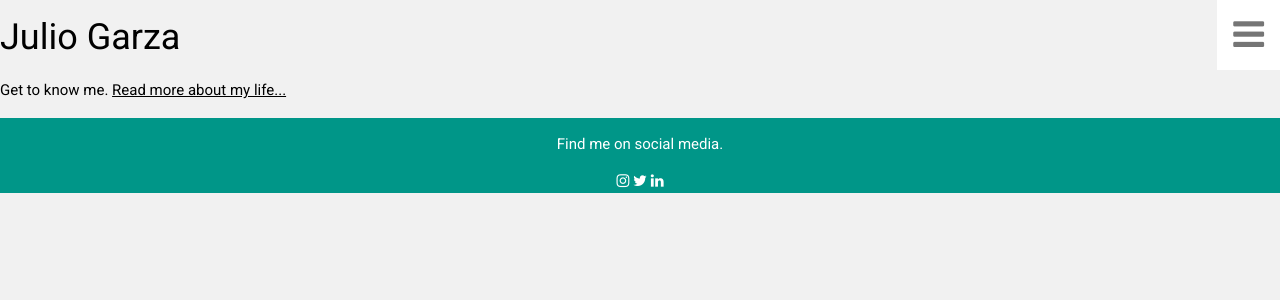
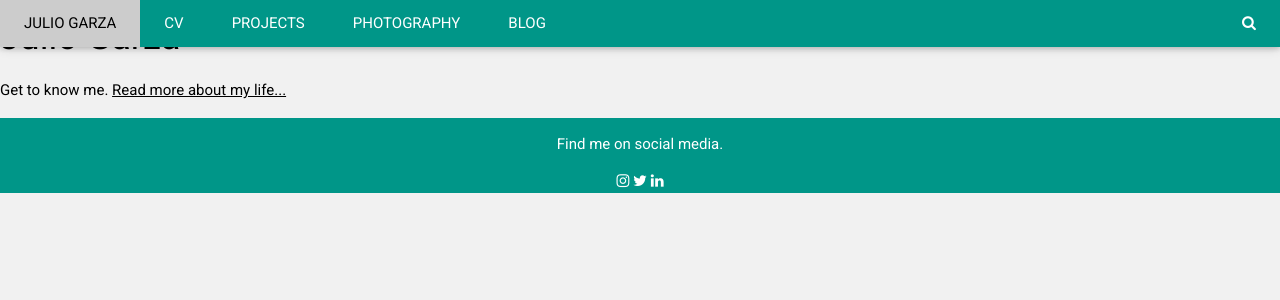
Before and after one commit to juliogarza/juliogarza.github.io, a Jekyll site: the page built from index.html, in a window 1280 px wide. Shown: the top 300 px of the page. Built offline with Jekyll 4.4.1, drawn with Linux system fonts in a browser that asks for light colours.

Commit message:
Update default.html

```diff
--- a/_layouts/default.html
+++ b/_layouts/default.html
@@ -14,29 +14,42 @@
 html,body,h1,h2,h3,h4,h5,h6 {font-family: "Roboto", sans-serif}
 </style>
 <body class="w3-light-grey">
-	<!-- Sidebar with image
-<nav class="w3-sidebar w3-hide-medium w3-hide-small" style="width:40%">
-</nav>   -->
 
-<!-- Hidden Sidebar (reveals when clicked on menu icon)-->
-<nav class="w3-sidebar w3-black w3-animate-right w3-xxlarge" style="display:none;padding-top:150px;right:0;z-index:2" id="mySidebar">
-  <a href="javascript:void(0)" onclick="closeNav()" class="w3-button w3-black w3-xxxlarge w3-display-topright" style="padding:0 12px;">
-    <i class="fa fa-remove"></i>
-  </a>
-  <div class="w3-bar-block w3-center">
-	  <a href="/" class="w3-bar-item w3-button w3-text-grey w3-hover-black" onclick="closeNav()">Home</a>
-	  <a href="/about" class="w3-bar-item w3-button w3-text-grey w3-hover-black" onclick="closeNav()">About</a>
-	  <a href="/CV" class="w3-bar-item w3-button w3-text-grey w3-hover-black" onclick="closeNav()">CV</a>
-	  <a href="/projects" class="w3-bar-item w3-button w3-text-grey w3-hover-black" onclick="closeNav()">Projects</a>
-	  <a href="/photography" class="w3-bar-item w3-button w3-text-grey w3-hover-black" onclick="closeNav()">Photography</a>
-	  <a href="/blog" class="w3-bar-item w3-button w3-text-grey w3-hover-black" onclick="closeNav()">Blog</a>
+<!-- Navbar -->
+<div class="w3-top">
+  <div class="w3-bar w3-teal w3-card">
+    <a class="w3-bar-item w3-button w3-padding-large w3-hide-medium w3-hide-large w3-right" href="javascript:void(0)" onclick="myFunction()" title="Toggle Navigation Menu"><i class="fa fa-bars"></i></a>
+    <a href="/" class="w3-bar-item w3-button w3-padding-large">JULIO GARZA</a>
+    <a href="/CV" class="w3-bar-item w3-button w3-padding-large w3-hide-small">CV</a>
+    <a href="/projects" class="w3-bar-item w3-button w3-padding-large w3-hide-small">PROJECTS</a>
+    <a href="/photography" class="w3-bar-item w3-button w3-padding-large w3-hide-small">PHOTOGRAPHY</a>
+    <a href="/blog" class="w3-bar-item w3-button w3-padding-large w3-hide-small">BLOG</a>
+	  <!-- Use to create a dropdown menu
+    <div class="w3-dropdown-hover w3-hide-small">
+      <button class="w3-padding-large w3-button" title="More">MORE <i class="fa fa-caret-down"></i></button>
+      <div class="w3-dropdown-content w3-bar-block w3-card-4">
+        <a href="#" class="w3-bar-item w3-button">Merchandise</a>
+        <a href="#" class="w3-bar-item w3-button">Extras</a>
+        <a href="#" class="w3-bar-item w3-button">Media</a>
+      </div>
+    </div>
+	-->
+    <a href="javascript:void(0)" class="w3-padding-large w3-hover-red w3-hide-small w3-right"><i class="fa fa-search"></i></a>
+  </div>
+</div>
 
-  </div>
-</nav>
+<!-- Navbar on small screens (remove the onclick attribute if you want the navbar to always show on top of the content when clicking on the links) -->
+<div id="navDemo" class="w3-bar-block w3-black w3-hide w3-hide-large w3-hide-medium w3-top" style="margin-top:46px">
+  <a href="/" class="w3-bar-item w3-button w3-padding-large" onclick="myFunction()">JULIO GARZA</a>
+  <a href="/CV" class="w3-bar-item w3-button w3-padding-large" onclick="myFunction()">CV</a>
+  <a href="/projects" class="w3-bar-item w3-button w3-padding-large" onclick="myFunction()">PROJECTS</a>
+  <a href="/photography" class="w3-bar-item w3-button w3-padding-large" onclick="myFunction()">PHOTOGRAPHY</a>
+  <a href="/blog" class="w3-bar-item w3-button w3-padding-large" onclick="myFunction()">BLOG</a>
+</div>
+
 		<div class="container">
 		<!-- Menu icon to open sidebar -->
- 		 <span class="w3-button w3-top w3-white w3-xxlarge w3-text-grey w3-hover-text-black" style="width:auto;right:0;" onclick="openNav()"><i class="fa fa-bars"></i></span>
-          {{ content }}
+ 		           {{ content }}
 		</div><!-- /.container -->
 
 <footer class="w3-container w3-teal w3-center w3-margin-top">
@@ -47,15 +60,16 @@ html,body,h1,h2,h3,h4,h5,h6 {font-family: "Roboto", sans-serif}
 </footer></a>
 
 <script>
-// Open and close sidebar
-function openNav() {
-  document.getElementById("mySidebar").style.width = "60%";
-  document.getElementById("mySidebar").style.display = "block";
+// Used to toggle the menu on small screens when clicking on the menu button
+function myFunction() {
+  var x = document.getElementById("navDemo");
+  if (x.className.indexOf("w3-show") == -1) {
+    x.className += " w3-show";
+  } else {
+    x.className = x.className.replace(" w3-show", "");
+  }
 }
 
-function closeNav() {
-  document.getElementById("mySidebar").style.display = "none";
-}
 </script>
 
 </body>
```
